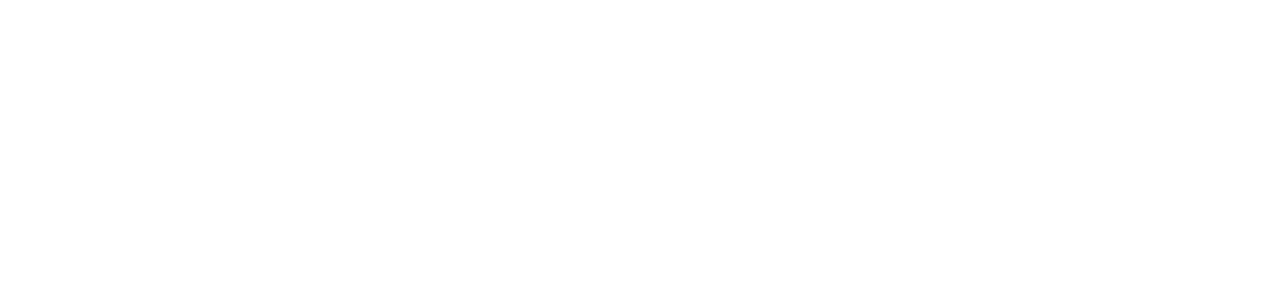
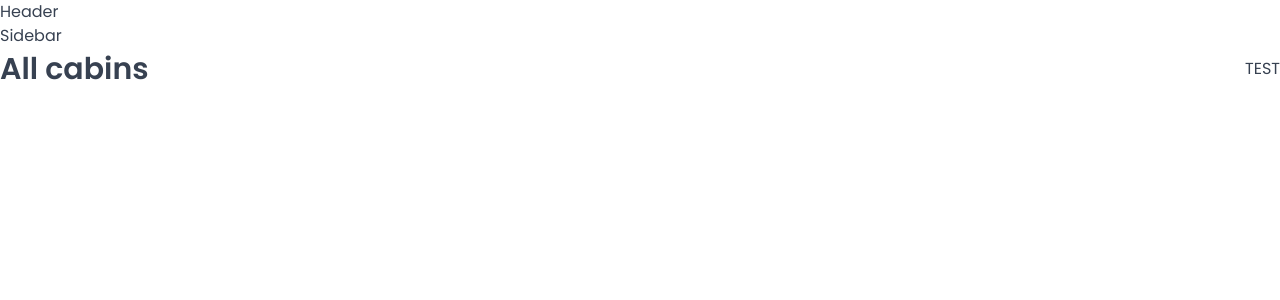
Before and after one commit to tOnski86/the-wild-oasis, a React (Vite) app: page /cabins in a window 1280 px wide. Before the commit this address had no page. Shown: the top 300 px of the page. Built offline with nearby package versions, Linux system fonts and the light colour scheme; a web font is replaced by a local one.

Commit message:
Implement routes

```diff
--- a/src/App.jsx
+++ b/src/App.jsx
@@ -1,12 +1,46 @@
-import { BrowserRouter, Route, Routes } from 'react-router-dom';
+// import { BrowserRouter, Navigate, Route, Routes } from 'react-router-dom';
+import {
+  createBrowserRouter,
+  RouterProvider,
+  Navigate,
+} from 'react-router-dom';
+
+import GlobalStyles from './styles/GlobalStyles';
+
+import Account from './pages/Account';
+import Bookings from './pages/Bookings';
+import Cabins from './pages/Cabins';
+import Dashboard from './pages/Dashboard';
+import Login from './pages/Login';
+import PageNotFound from './pages/PageNotFound';
+import Settings from './pages/Settings';
+import Users from './pages/Users';
+import AppLayout from './ui/AppLayout';
+
+const router = createBrowserRouter([
+  {
+    element: <AppLayout />,
+    errorElement: <PageNotFound />,
+    children: [
+      { index: true, element: <Navigate replace to='dashboard' /> },
+      { path: '/account', element: <Account /> },
+      { path: '/bookings', element: <Bookings /> },
+      { path: '/cabins', element: <Cabins /> },
+      { path: '/dashboard', element: <Dashboard /> },
+      { path: '/settings', element: <Settings /> },
+      { path: '/users', element: <Users /> },
+    ],
+  },
+
+  { path: '/login', element: <Login /> },
+]);
 
 function App() {
   return (
-    <BrowserRouter>
-      <Routes>
-        <Route />
-      </Routes>
-    </BrowserRouter>
+    <>
+      <GlobalStyles />
+      <RouterProvider router={router} />
+    </>
   );
 }
 
--- a/src/pages/Users.jsx
+++ b/src/pages/Users.jsx
@@ -1,7 +1,7 @@
 import Heading from '../ui/Heading';
 
-function Users() {
+function NewUsers() {
   return <Heading as='h1'>Create a new user</Heading>;
 }
 
-export default Users;
+export default NewUsers;
--- /dev/null
+++ b/src/ui/AppLayout.jsx
@@ -0,0 +1,19 @@
+import { Outlet } from 'react-router-dom';
+
+import Header from './Header';
+import Sidebar from './Sidebar';
+
+function AppLayout() {
+  return (
+    <div>
+      <Header />
+      <Sidebar />
+
+      <main>
+        <Outlet />
+      </main>
+    </div>
+  );
+}
+
+export default AppLayout;
--- /dev/null
+++ b/src/ui/Header.jsx
@@ -0,0 +1,5 @@
+function Header() {
+  return <header>Header</header>;
+}
+
+export default Header;
--- /dev/null
+++ b/src/ui/Sidebar.jsx
@@ -0,0 +1,5 @@
+function Sidebar() {
+  return <aside>Sidebar</aside>;
+}
+
+export default Sidebar;
```
